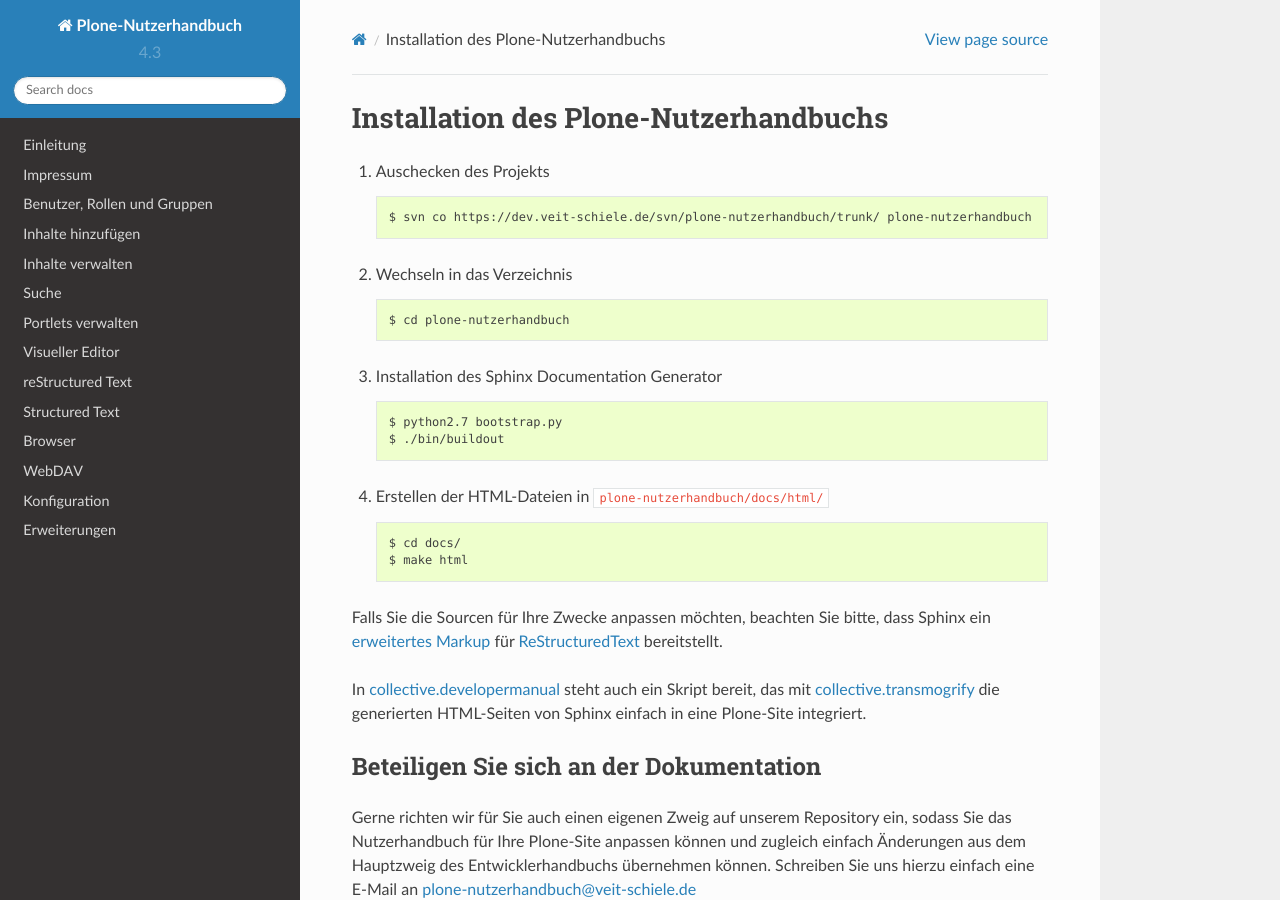
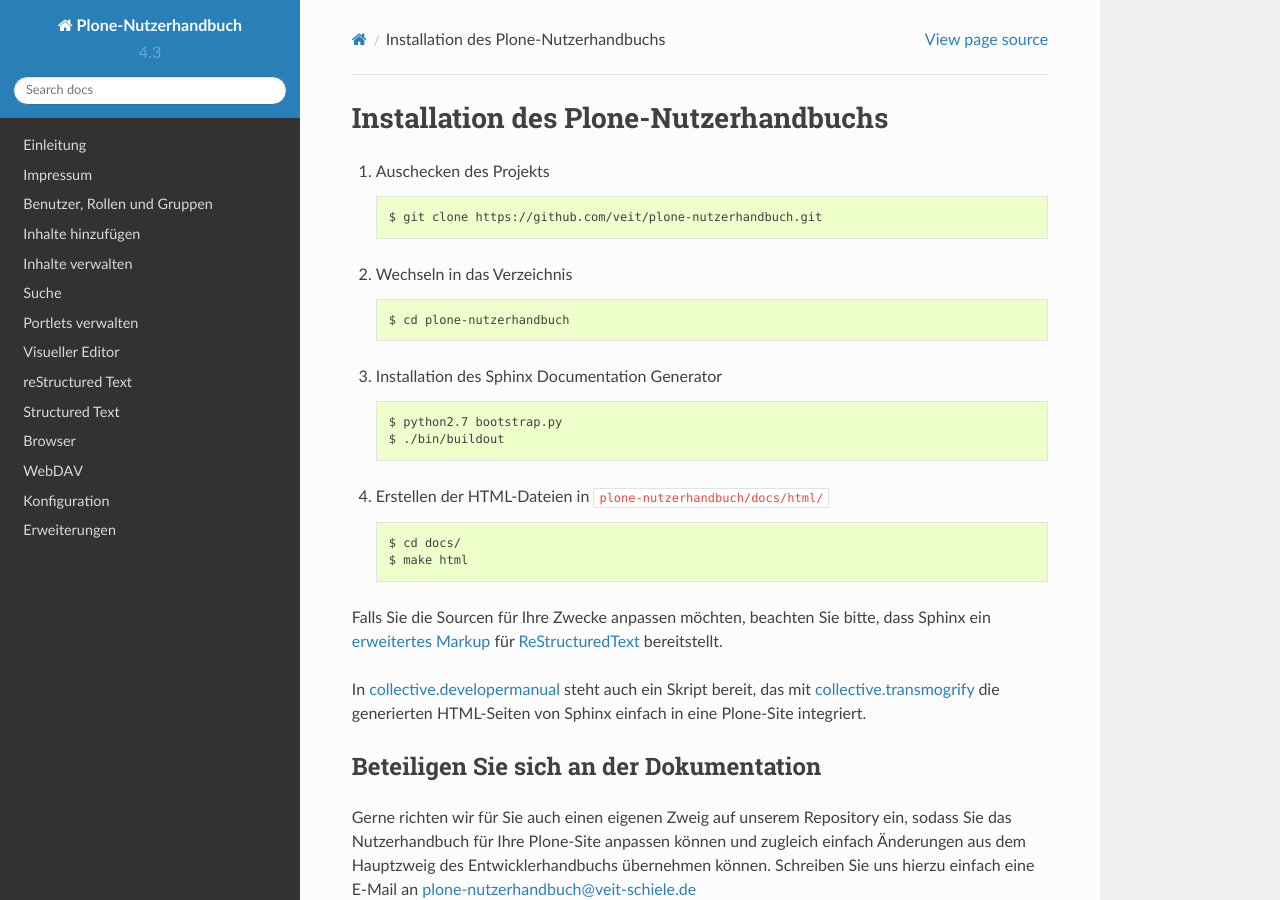
Before and after one commit to veit/plone-nutzerhandbuch, a Sphinx documentation site: the page built from source/installation.rst, in a window 1280 px wide and 900 px high. Built offline with Sphinx 7.4.7 and the Read the Docs theme 2.0.0, drawn with Linux system fonts in a browser that asks for light colours.

Commit message:
Switched to git repository

```diff
--- a/source/installation.rst
+++ b/source/installation.rst
@@ -4,7 +4,7 @@
 
 #. Auschecken des Projekts
    ::
-    $ svn co https://dev.veit-schiele.de/svn/plone-nutzerhandbuch/trunk/ plone-nutzerhandbuch
+    $ git clone https://github.com/veit/plone-nutzerhandbuch.git
 #. Wechseln in das Verzeichnis
    ::
     $ cd plone-nutzerhandbuch
```
